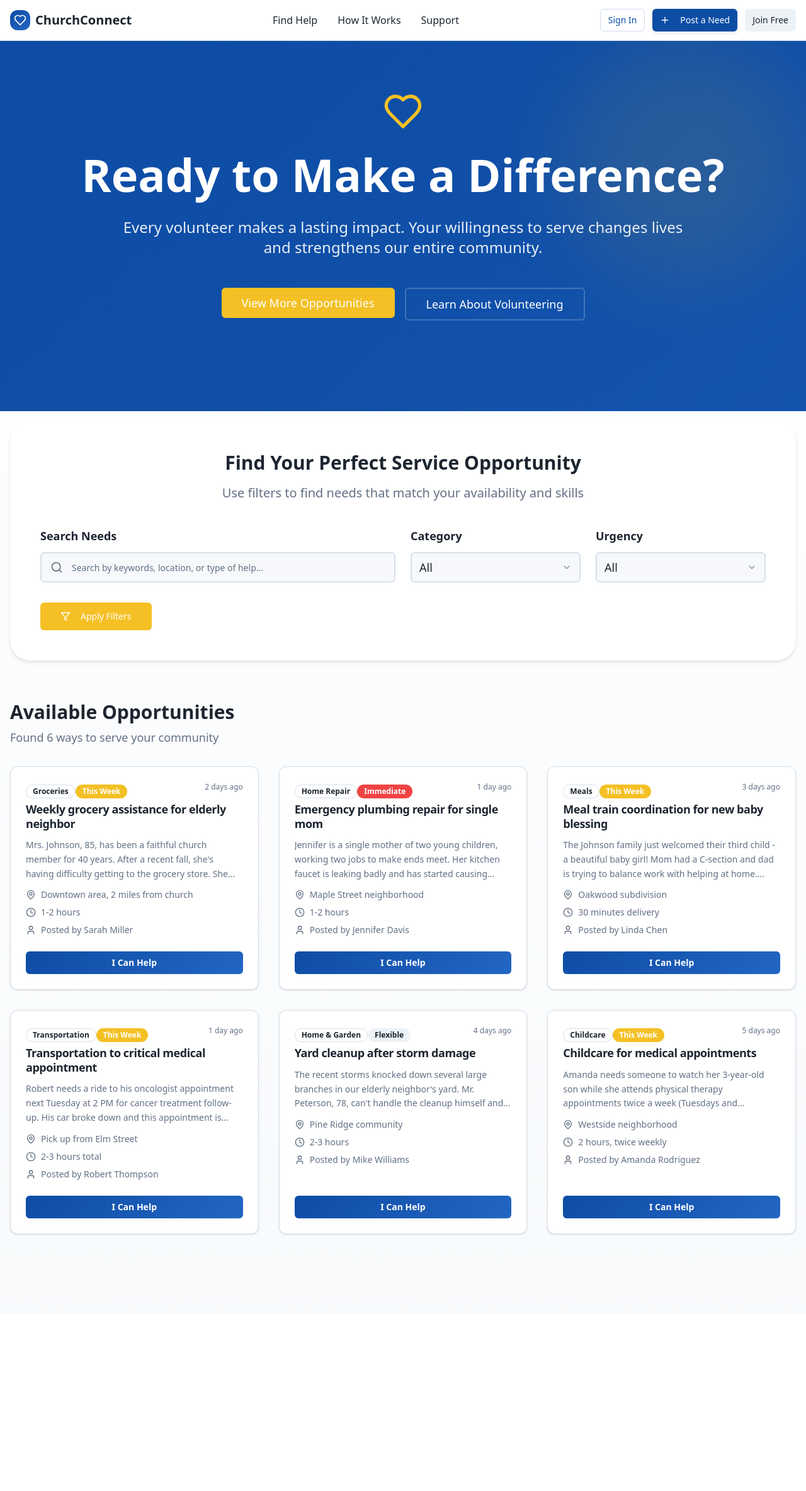
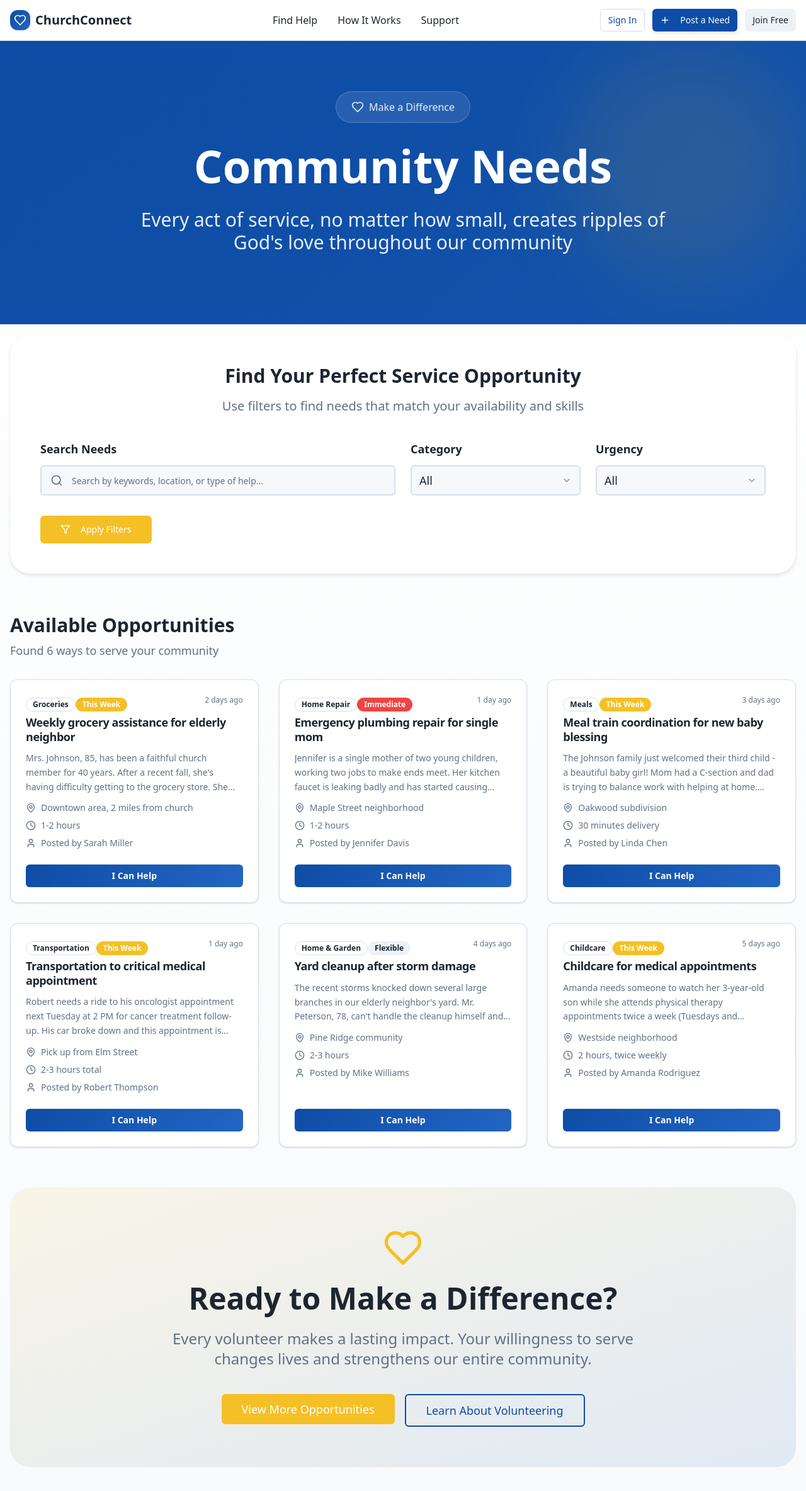
Before and after one commit to CYPKNFT/church-connect, a React (Vite) app: page /browse in a window 1280 px wide. Shown: the top 2368 px of the page at 63% size. Before the commit the page ends 2088 px from the top, so only its background shows below. Built offline with nearby package versions, Linux system fonts and the light colour scheme.

Commit message:
Reverted to commit d5cb10a852656be4cc397ee04810433c1c80ce07

```diff
--- a/src/pages/BrowseNeeds.tsx
+++ b/src/pages/BrowseNeeds.tsx
@@ -118,21 +118,16 @@ export default function BrowseNeeds() {
         <div className="absolute top-0 right-0 w-96 h-96 bg-accent/10 rounded-full blur-3xl"></div>
         <div className="container mx-auto px-4 relative z-10">
           <div className="text-center mb-8 animate-fade-in">
-            <Heart className="w-16 h-16 text-accent mx-auto mb-8" />
+            <div className="inline-flex items-center gap-2 bg-white/10 border border-white/20 rounded-full px-6 py-3 text-white/90 font-medium mb-8">
+              <Heart className="w-5 h-5" />
+              <span>Make a Difference</span>
+            </div>
             <h1 className="text-5xl lg:text-7xl font-bold text-white mb-8 leading-tight">
-              Ready to Make a Difference?
+              Community Needs
             </h1>
-            <p className="text-xl lg:text-2xl text-white/90 max-w-4xl mx-auto leading-relaxed mb-12">
-              Every volunteer makes a lasting impact. Your willingness to serve changes lives and strengthens our entire community.
+            <p className="text-2xl lg:text-3xl text-white/90 max-w-4xl mx-auto leading-relaxed">
+              Every act of service, no matter how small, creates ripples of God's love throughout our community
             </p>
-            <div className="flex flex-col sm:flex-row gap-4 justify-center mb-16">
-              <Button size="lg" className="bg-accent hover:bg-accent-hover text-lg px-8 py-6">
-                View More Opportunities
-              </Button>
-              <Button variant="outline" size="lg" className="text-lg px-8 py-6 border-2 border-white/20 text-white hover:bg-white/10">
-                Learn About Volunteering
-              </Button>
-            </div>
           </div>
         </div>
       </section>
@@ -245,6 +240,26 @@ export default function BrowseNeeds() {
           </div>
         )}
 
+        {/* Call to Action Section */}
+        {filteredNeeds.length > 0 && (
+          <section className="bg-gradient-to-br from-accent/10 to-primary/10 rounded-3xl p-12 lg:p-16 text-center">
+            <Heart className="w-16 h-16 text-accent mx-auto mb-6" />
+            <h2 className="text-4xl lg:text-5xl font-bold text-foreground mb-6">
+              Ready to Make a Difference?
+            </h2>
+            <p className="text-xl lg:text-2xl text-muted-foreground mb-10 max-w-3xl mx-auto">
+              Every volunteer makes a lasting impact. Your willingness to serve changes lives and strengthens our entire community.
+            </p>
+            <div className="flex flex-col sm:flex-row gap-4 justify-center">
+              <Button size="lg" className="bg-accent hover:bg-accent-hover text-lg px-8 py-6">
+                View More Opportunities
+              </Button>
+              <Button variant="outline" size="lg" className="text-lg px-8 py-6 border-2">
+                Learn About Volunteering
+              </Button>
+            </div>
+          </section>
+        )}
       </div>
     </div>
   );
```
